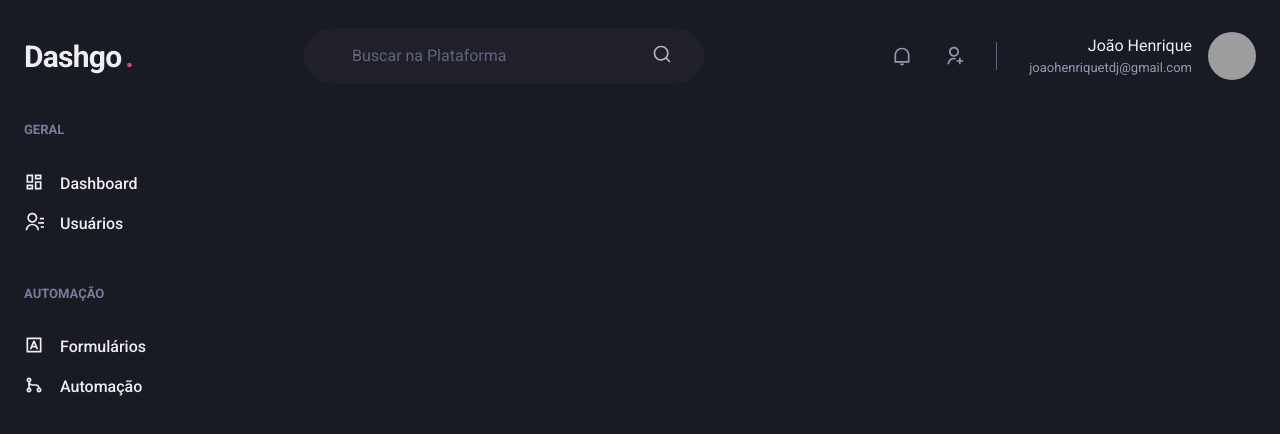
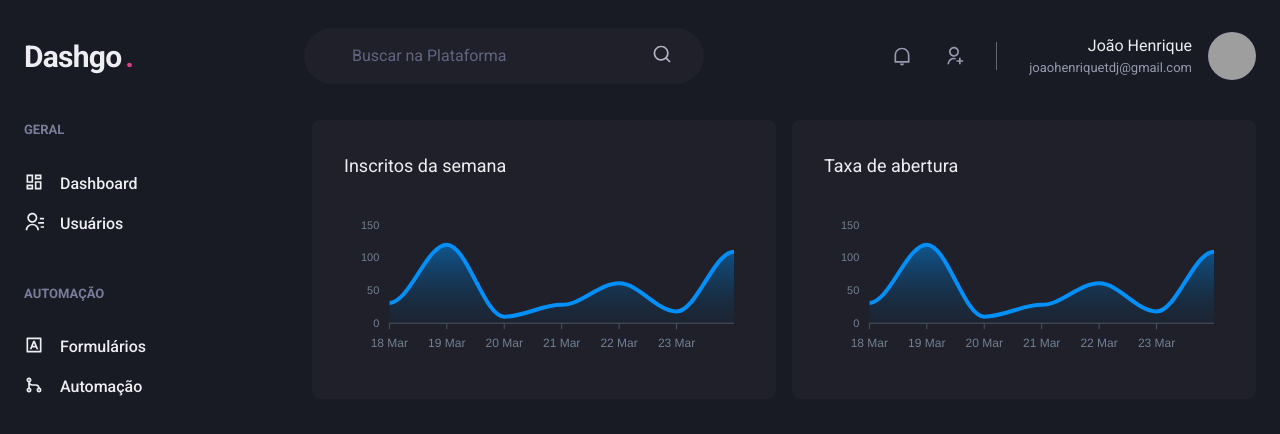
Before and after one commit to joaoh4547/dashgo, a Next.js app: page /dashboard in a window 1280 px wide. Shown: the top 434 px of the page. Built offline with nearby package versions, Linux system fonts and the light colour scheme; grey boxes are pictures that could not be loaded.

Commit message:
add charts in dashbord page

```diff
--- a/package.json
+++ b/package.json
@@ -12,9 +12,11 @@
         "@chakra-ui/react": "^1.7.3",
         "@emotion/react": "^11.7.0",
         "@emotion/styled": "^11.6.0",
+        "apexcharts": "^3.32.0",
         "framer-motion": "^5.4.5",
         "next": "12.0.7",
         "react": "17.0.2",
+        "react-apexcharts": "^1.3.9",
         "react-dom": "17.0.2",
         "react-icons": "^4.3.1"
     },
--- a/src/pages/dashboard.tsx
+++ b/src/pages/dashboard.tsx
@@ -1,6 +1,61 @@
-import { Flex } from "@chakra-ui/react";
+import { Box, Flex, SimpleGrid, Text, theme } from "@chakra-ui/react";
+import { ApexOptions } from "apexcharts";
+import dynamic from "next/dynamic";
 import { Header } from "../components/Header";
 import { Sidebar } from "../components/Sidebar";
+
+const Chart = dynamic(() => import("react-apexcharts"), {
+    ssr: false,
+});
+
+const options: ApexOptions = {
+    chart: {
+        toolbar: {
+            show: false,
+        },
+        zoom: {
+            enabled: false,
+        },
+        foreColor: theme.colors.gray[500],
+    },
+    grid: {
+        show: false,
+    },
+    dataLabels: {
+        enabled: false,
+    },
+    tooltip: {
+        enabled: false,
+    },
+    xaxis: {
+        type: "datetime",
+        axisBorder: {
+            color: theme.colors.gray[600],
+        },
+        axisTicks: {
+            color: theme.colors.gray[600],
+        },
+        categories: [
+            "2021-03-18T00:00:00.000Z",
+            "2021-03-19T00:00:00.000Z",
+            "2021-03-20T00:00:00.000Z",
+            "2021-03-21T00:00:00.000Z",
+            "2021-03-22T00:00:00.000Z",
+            "2021-03-23T00:00:00.000Z",
+            "2021-03-24T00:00:00.000Z",
+        ],
+    },
+    fill: {
+        opacity: 0.3,
+        type: "gradient",
+        gradient: {
+            shade: "dark",
+            opacityFrom: 0.7,
+            opacityTo: 0.3,
+        },
+    },
+};
+const series = [{ name: "series1", data: [31, 120, 10, 28, 61, 18, 109] }];
 
 export default function Dashboard() {
     return (
@@ -8,6 +63,35 @@
             <Header />
             <Flex w="100%" my="6" maxW={1480} mx="auto" px="6">
                 <Sidebar />
+                <SimpleGrid
+                    flex="1"
+                    gap="4"
+                    minChildWidth="320px"
+                    align="flex-start"
+                >
+                    <Box p="8" bg="gray.800" borderRadius={8} pb="4">
+                        <Text fontSize="lg" mb="4">
+                            Inscritos da semana
+                        </Text>
+                        <Chart
+                            options={options}
+                            series={series}
+                            type="area"
+                            height={160}
+                        />
+                    </Box>
+                    <Box p="8" bg="gray.800" borderRadius={8} pb="4">
+                        <Text fontSize="lg" mb="4">
+                            Taxa de abertura
+                        </Text>
+                        <Chart
+                            options={options}
+                            series={series}
+                            type="area"
+                            height={160}
+                        />
+                    </Box>
+                </SimpleGrid>
             </Flex>
         </Flex>
     );
```
Also changed, not shown: 1 other file (tests, documents, lock files or other folders).
